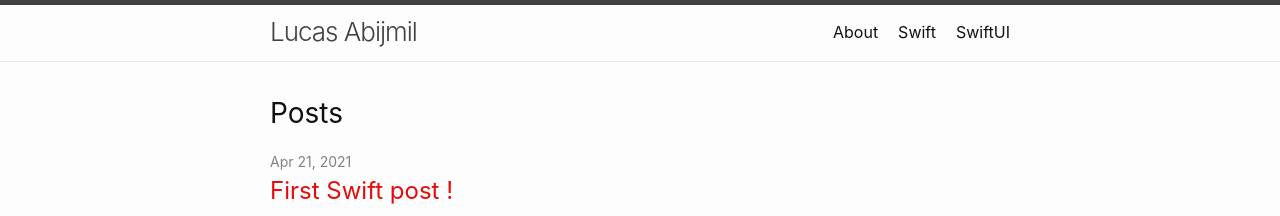
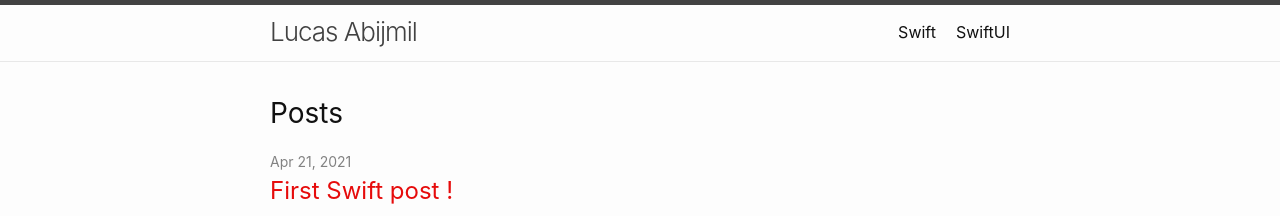
Before and after one commit to LucasAbijmil/LucasAbijmil.github.io, a Jekyll site: the page built from index.markdown, in a window 1280 px wide. Shown: the top 216 px of the page. Built offline with Jekyll 4.4.1, drawn with Linux system fonts in a browser that asks for light colours.

Commit message:
Hide the About section in the header

```diff
--- a/_includes/header.html
+++ b/_includes/header.html
@@ -19,7 +19,8 @@
         <div class="trigger">
           {%- for path in page_paths -%}
             {%- assign my_page = site.pages | where: "path", path | first -%}
-            {%- if my_page.title -%}
+             <!-- FIXME: quick fix to avoid to display About as a section of the website -->
+            {%- if my_page.title and my_page.title != "About" -%}
             <a class="page-link" href="{{ my_page.url | relative_url }}">{{ my_page.title | escape }}</a>
             {%- endif -%}
           {%- endfor -%}
```
